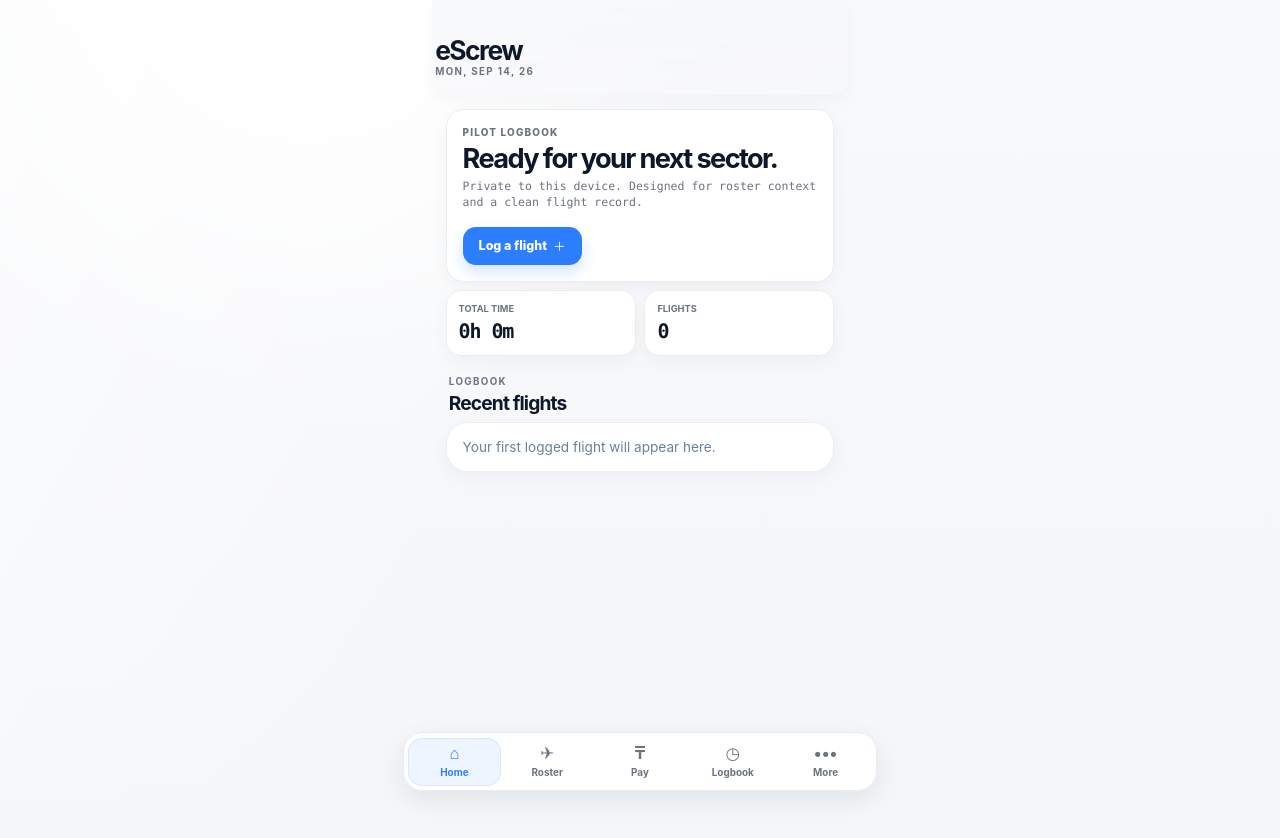
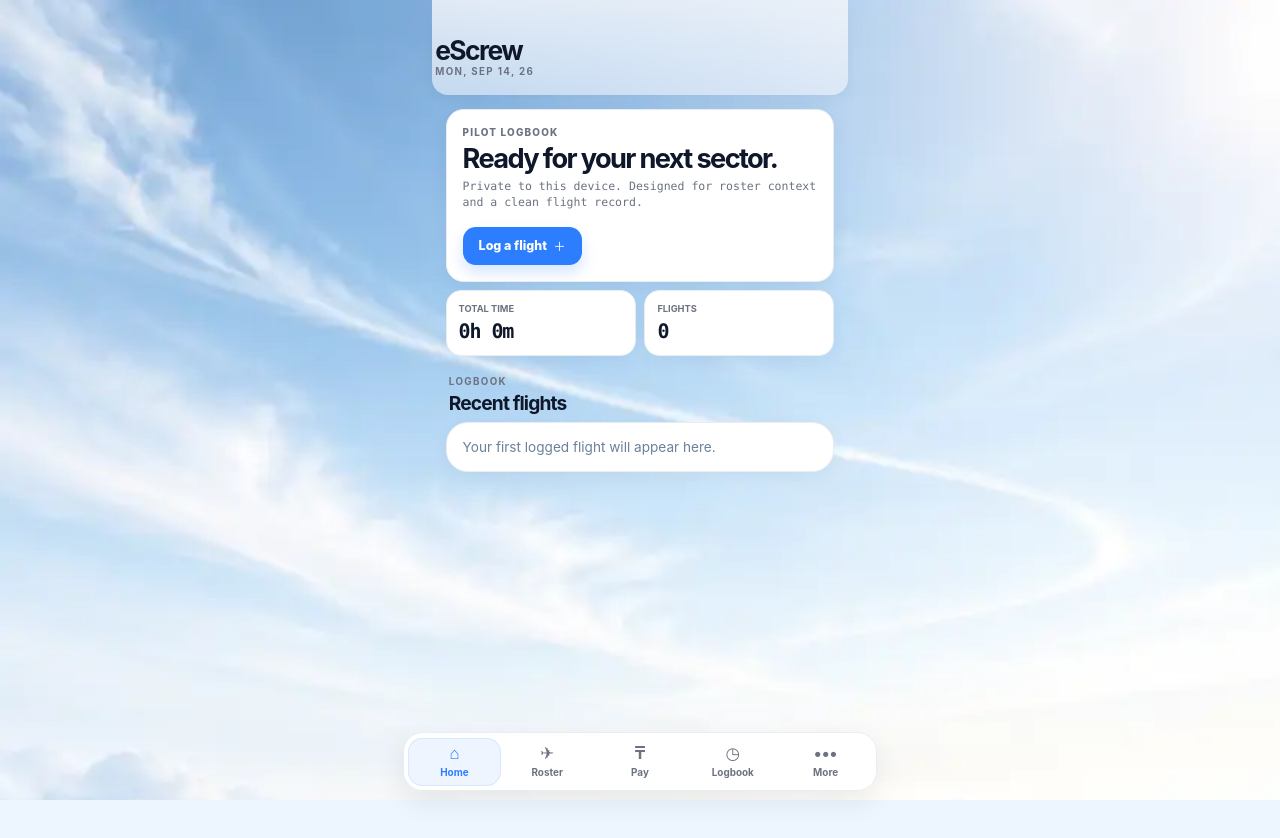
Before and after one commit to rbozzhanov-web/PWAPlog, a React (Vite) app in the folder apps/web/: page / in a window 1280 px wide. Shown: the top 838 px of the page. Built offline with nearby package versions, Linux system fonts and the light colour scheme.

Commit message:
style(ui): use sky artwork as global app background

```diff
--- a/apps/web/src/styles/global.css
+++ b/apps/web/src/styles/global.css
@@ -129,10 +129,10 @@ body {
 
 /* eScrew concept system — deliberately crisp, light and native rather than glassy. */
 :root { --es-bg: #f6f7fa; --es-card: #fff; --es-border: #e9edf2; --es-ink: #0f172a; --es-muted: #6b7280; --es-blue: #2d7dff; --es-gold: #a58b4f; color: var(--es-ink); background: var(--es-bg); font-family: -apple-system, BlinkMacSystemFont, "SF Pro Display", "SF Pro Text", "Segoe UI", sans-serif; }
-body { background: var(--es-bg); }
-.app-frame { color: var(--es-ink); background: var(--es-bg); }
-.app-wallpaper { background: radial-gradient(circle at 24% -8%, #fff 0 12%, transparent 36%), linear-gradient(180deg, #f8f9fb, #f4f6f9); }
-.app-wallpaper::after { background: linear-gradient(120deg, rgb(255 255 255 / .6), transparent 46%); }
+body { background: #edf6ff; }
+.app-frame { color: var(--es-ink); background: transparent; }
+.app-wallpaper { background: #edf6ff url('../assets/escrew-sky-background.webp') center top / cover no-repeat; }
+.app-wallpaper::after { background: none; }
 .app-frame__content { padding-bottom: calc(6.2rem + env(safe-area-inset-bottom)); }
 .tab-dock { right: .9rem; bottom: max(.55rem, env(safe-area-inset-bottom)); left: .9rem; max-width: 25rem; border: 1px solid var(--es-border); border-radius: 1.25rem; padding: .28rem; background: rgb(255 255 255 / .94); box-shadow: 0 .65rem 1.8rem rgb(15 23 42 / .08); backdrop-filter: blur(16px); }
 .tab-dock--five { max-width: 29rem; }
--- a/apps/web/vite.config.ts
+++ b/apps/web/vite.config.ts
@@ -33,7 +33,7 @@ export default defineConfig({
         ]
       },
       workbox: {
-        globPatterns: ['**/*.{js,css,html,ico,png,svg,mjs}'],
+        globPatterns: ['**/*.{js,css,html,ico,png,svg,webp,mjs}'],
         navigateFallback: '/index.html'
       }
     })
```
Also changed, not shown: apps/web/src/assets/escrew-sky-background.webp (added).
